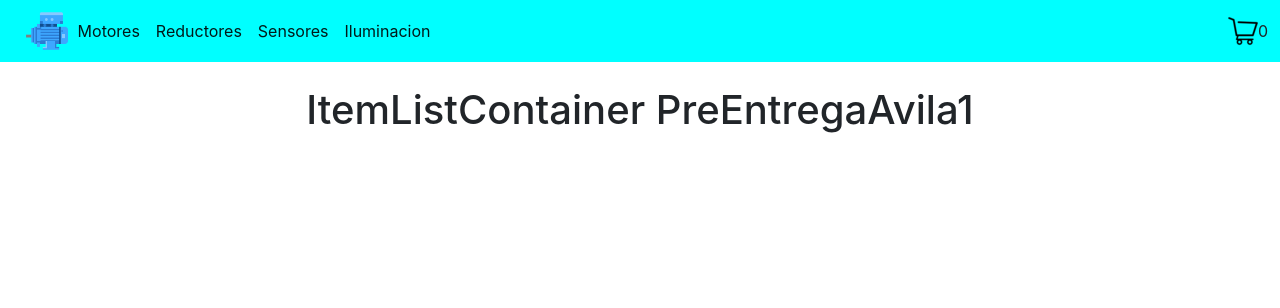
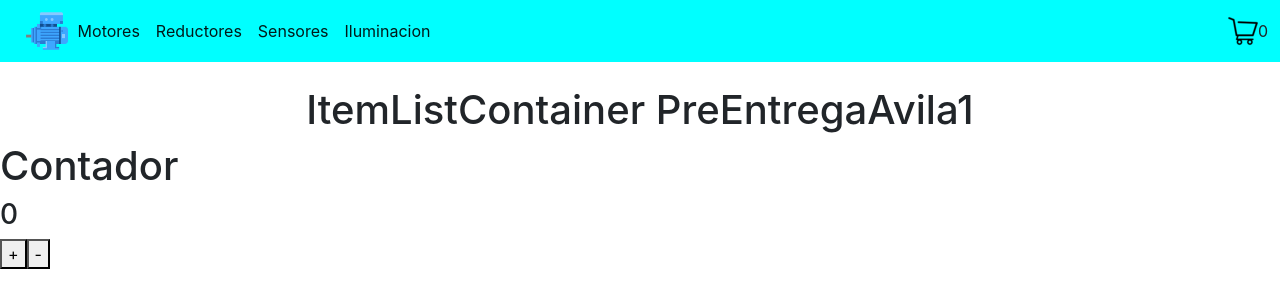
Before and after one commit to Crisav1997/ReactAvila, a React (Create React App) app: page / in a window 1280 px wide. Shown: the top 308 px of the page. Built offline with nearby package versions, Linux system fonts and the light colour scheme; the HTML template or start-up script is replaced by a standard one.

Commit message:
Se agrega ItemCount

```diff
--- a/src/App.js
+++ b/src/App.js
@@ -3,14 +3,21 @@ import './App.css';
 import './components/NavBar/NavBar.css';
 import NavBar from './components/NavBar/NavBar';
 import ItemListContainer from './components/ItemListContainer/ItemListContainer';
+import ItemCount from './components/ItemCount/ItemCount';
 
+// import { useEffect } from 'react';
+
+// useEffect(()=>{
+// fetch()
+// },[])
 
 function App() {
   return (
-  <div>
-    <NavBar />
-    <ItemListContainer greeting={"Hola Mundo"}/>
-  </div>
+   <div>
+     <NavBar />
+     <ItemListContainer greeting={"Hola Mundo"}/>
+     <ItemCount />
+   </div>
   );
 }
 
--- /dev/null
+++ b/src/components/ItemCount/ItemCount.js
@@ -0,0 +1,26 @@
+
+import { useState } from "react";
+
+const ItemCount = () =>{
+    let count=0
+    const sumar=()=>{
+        count=count + 1;
+        console.log(count)
+    }
+    const restar=()=>{
+        count=count - 1;
+        console.log(count)
+    }
+
+    return(
+        <div>
+            <h1>Contador</h1>
+            <h3>{count}</h3>
+            <button onClick={sumar}>+</button>
+            <button onClick={restar}>-</button>
+        </div>
+    )
+}
+
+
+export default ItemCount
```
